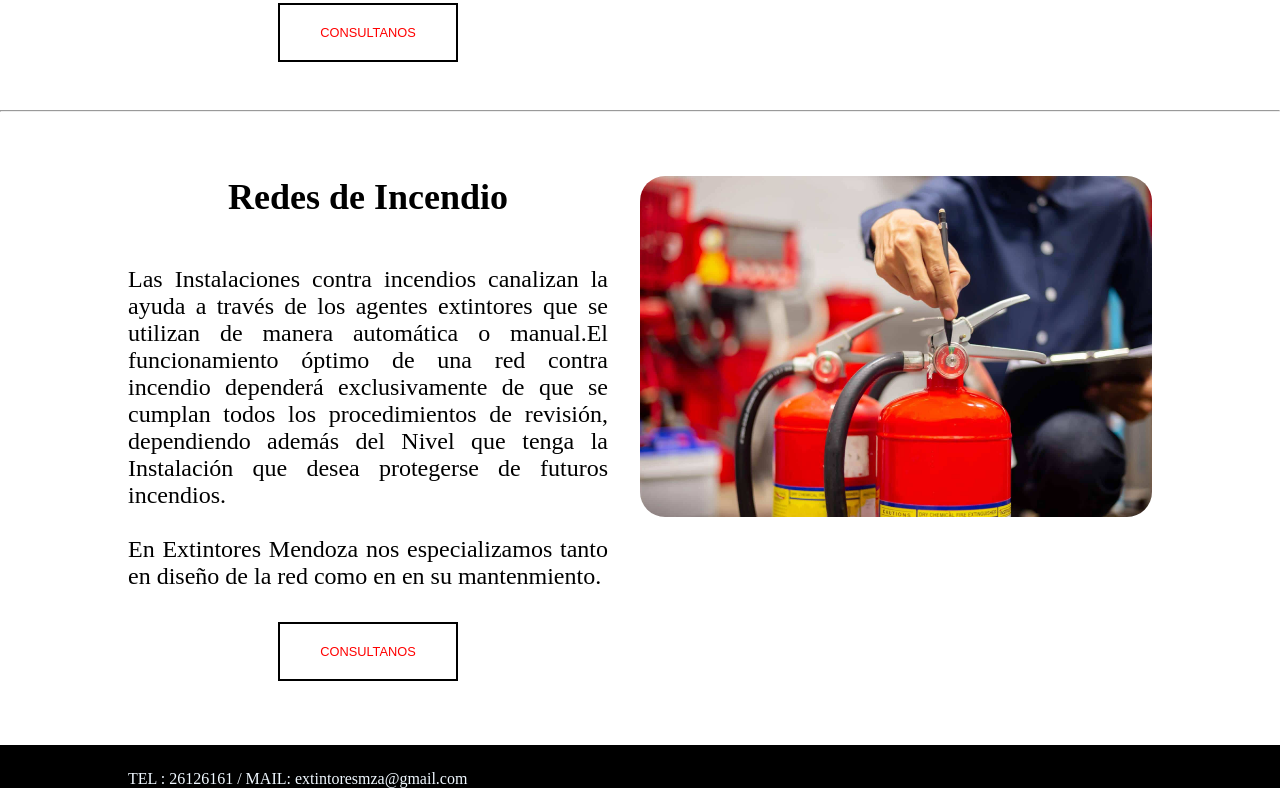
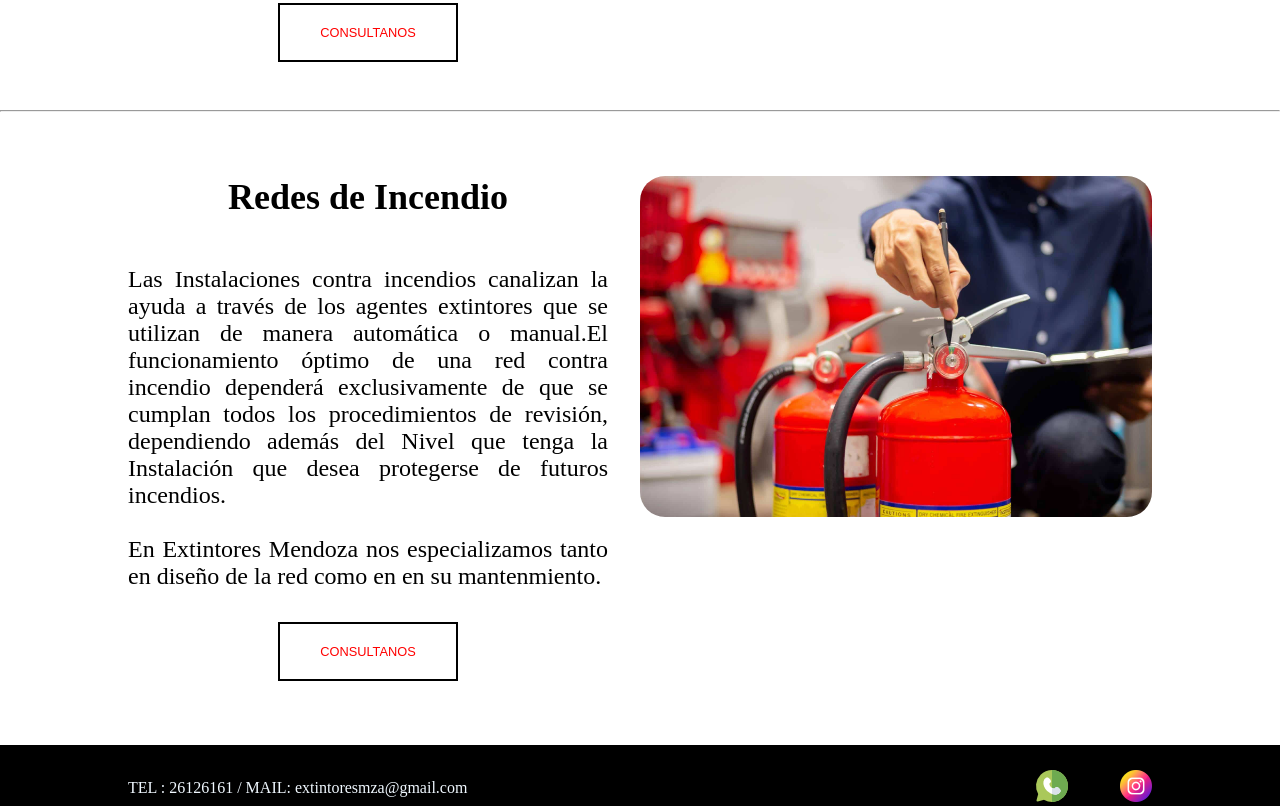
Before and after one commit to manzurl/entregaCoder, a plain HTML site: page Paginas/servicios.html in a window 1280 px wide. Shown: the part 1558-2364 px from the top of the page. Drawn offline with Linux system fonts and the light colour scheme.

Commit message:
se arreglan bug reportados en la primera entrega

```diff
--- a/Estilos/style.css
+++ b/Estilos/style.css
@@ -143,7 +143,7 @@ header {
   padding: 2rem;
   align-items: center;
   width: 50%;
-  height: 580px;
+  height: 620px;
 }
 .imgServicio {
   max-width: 100%;
--- a/Paginas/servicios.html
+++ b/Paginas/servicios.html
@@ -112,10 +112,10 @@
           </p>
           <div class="footer__iconos">
             <a href="www.google.com" class="footer__iconos_imagen"
-              ><img src="Imagenenes/whatsapp.png" alt=""
+              ><img src="../Imagenenes/whatsapp.png" alt=""
             /></a>
             <a href="www.google.com" class="footer__iconos_imagen"
-              ><img src="Imagenenes/instagram (4).png" alt=""
+            ><img src="../Imagenenes/instagram (4).png" alt=""
             /></a>
           </div>
         </div>
@@ -123,10 +123,4 @@
     </footer>
 
   </main>
-
-
-
-
-
-
 </html>
```
Also changed, not shown: Paginas/quienesSomos.html (+1 -2 lines).
